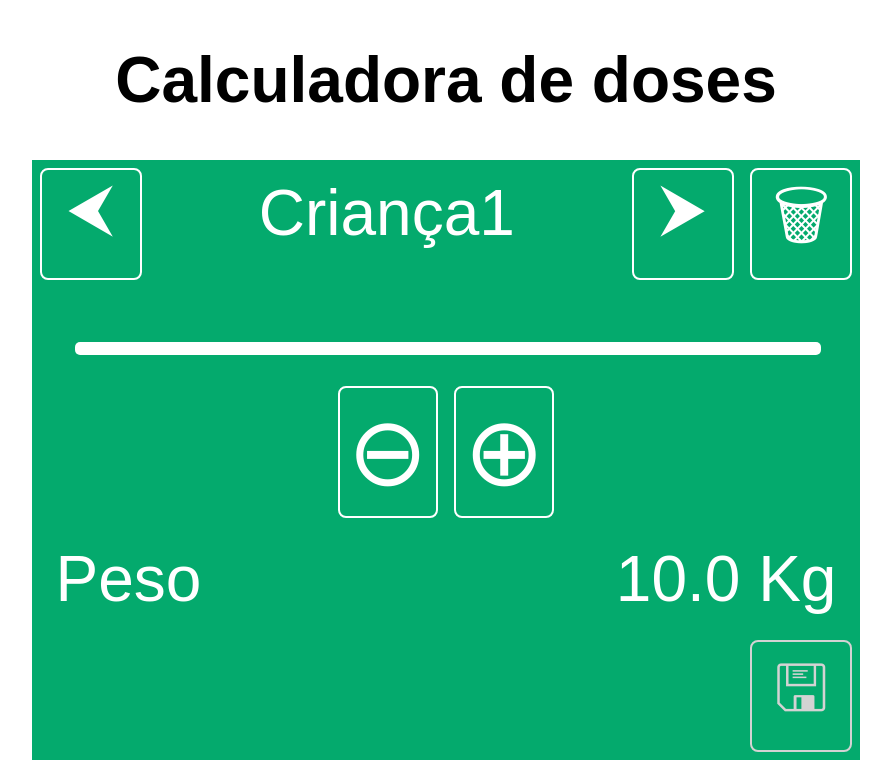
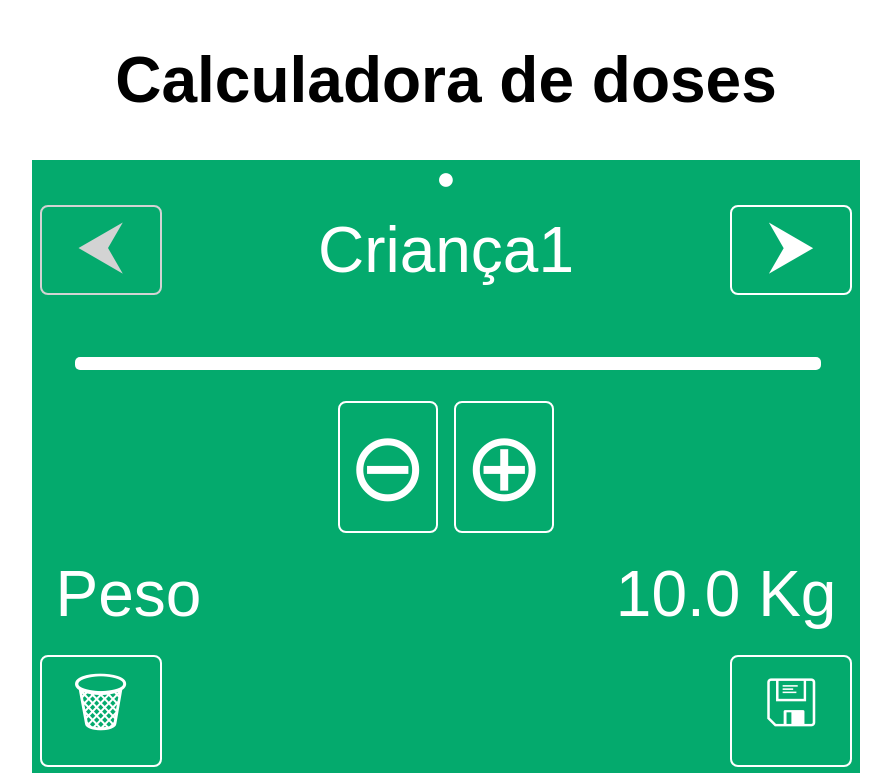
Before and after one commit to nunoi/calcdoses, a website built with Vite: page index.html in a window 1280 px wide. Both pictures are taken after a click on the element "🗑︎". Shown: the top 773 px of the page, without its empty margins (194-1085 px from the left). Built offline with nearby package versions, Linux system fonts and the light colour scheme.

Commit message:
Finalized support for multiple children Improved auto save timer

```diff
--- a/calcdose.css
+++ b/calcdose.css
@@ -124,9 +124,18 @@ body {
     margin-bottom: 16px;
 }
 
+.carouselrow {
+/*    display: grid;
+    grid-template-columns: 1fr 4fr 1fr 1fr;
+    padding: 8px 8px;
+    margin: 4px; */
+    text-align: center;
+    font-size: 32px;
+}
+
 .childrow {
     display: grid;
-    grid-template-columns: 1fr 4fr 1fr 1fr;
+    grid-template-columns: 1fr 4fr 1fr;
 /*    padding: 8px 8px;
     margin: 4px; */
 }
--- a/calcdose.js
+++ b/calcdose.js
@@ -11,6 +11,7 @@ const children = [];
 curChild = 0;
 
 var slider = document.getElementById("weightRange");
+var carouselDisplay = document.getElementById("carouselDisplay");
 var nameDisplay = document.getElementById("nameDisplay");
 var weightDisplay = document.getElementById("weightDisplay");
 var benuronDisplay = document.getElementById("benuronDisplay");
@@ -23,6 +24,7 @@ childDec?.addEventListener("click", handleChildDec);
 childInc?.addEventListener("click", handleChildInc);
 childDel?.addEventListener("click", handleChildDel);
 save?.addEventListener("click", saveData);
+nameDisplay?.addEventListener("focusout", handleNameChange);
 
 if (localStorage.getItem("children") === null) {
     addChild();
@@ -30,10 +32,13 @@ if (localStorage.getItem("children") === null) {
     // load pre-existing children
 }
 
-updateDisplay(children[curChild]);
+hasChanged = false;
+timerID = 0;
+updateDisplay();
 
 slider.oninput = function () {
     children[curChild].weight = this.value;
+    hasChanged = true;
     updateDisplay();
 }
 
@@ -41,16 +46,26 @@ function addChild() {
     num = children.length + 1;
     child = new Child("Criança" + num, 100);
     children.push(child);
+    hasChanged = true;
+}
 
+function handleNameChange() {
+    // alert("bla bla name changed");
+    if (children[curChild].name !== nameDisplay.innerHTML) {
+        children[curChild].name = nameDisplay.innerHTML;
+    }
+    hasChanged = true;
 }
 
 function handleDec() {
     children[curChild].weight = +children[curChild].weight - +1;
+    hasChanged = true;
     updateDisplay();
 }
 
 function handleInc() {
     children[curChild].weight = +children[curChild].weight + +1;
+    hasChanged = true;
     updateDisplay();
 }
 
@@ -58,25 +73,32 @@ function handleChildDec() {
     curChild -= 1;
     nameDisplay.innerHTML = children[curChild].name;
     weightDisplay.innerHTML = normWeight(children[curChild].weight);
-    if (curChild == 0) {
-        childDec.setAttribute('disabled', '');
-    }
+    updateDisplay();
 }
 
 function handleChildInc() {
-    addChild();
     curChild += 1;
+    if (curChild + 1 > children.length) {
+        addChild();
+    }
     nameDisplay.innerHTML = children[curChild].name;
     weightDisplay.innerHTML = normWeight(children[curChild].weight);
-    childDec.removeAttribute('disabled');
+    updateDisplay();
 }
 
 function handleChildDel() {
-    childDec.removeAttribute('disabled');
+    children.splice(curChild, 1);
+    if (children.length == 0) {
+        addChild();
+    }
+    hasChanged = true;
+    updateDisplay();
 }
 
 function saveData() {
-    save.setAttribute('disabled', '');
+    hasChanged = false;
+    clearTimeout(timerID);
+    updateDisplay();
 }
 
 // benuron
@@ -86,6 +108,7 @@ function saveData() {
 // max dose: 20-30mg/kg/day
 // max dose: 6.6-10mg/kg/dose (8h interval)
 function updateDisplay() {
+    // alert(curChild + " : " + children.length);
     child = children[curChild];
     w = child.weight;
     nameDisplay.innerHTML = child.name;
@@ -97,7 +120,28 @@ function updateDisplay() {
     benuronDisplay.innerHTML = Number(ben).toFixed(1);
     brufen20Display.innerHTML = Number(bru20).toFixed(1);
     brufen40Display.innerHTML = Number(bru40).toFixed(1);
-    setTimeout(function() { saveData(); }, 5000);
+    updateCarousel();
+    if (curChild == 0) {
+        childDec.setAttribute('disabled', '');
+    } else {
+        childDec.removeAttribute('disabled');
+    }
+    if (hasChanged) {
+        timerID = setTimeout(function () { saveData(); }, 10000);
+        save.removeAttribute('disabled');
+    } else {
+        save.setAttribute('disabled', '');
+    }
+}
+
+function updateCarousel() {
+    max = children.length;
+    str = "";
+    for (let i = 0; i < max; i++) {
+        curChild === i ? sub = "●" : sub = "○";
+        str += sub;
+    }
+    carouselDisplay.innerHTML = str;
 }
 
 function normWeight(w) {
--- a/index.html
+++ b/index.html
@@ -18,6 +18,8 @@
         &#128465;  🗑︎  => delete this child
         &#128427;  🖫  => save (disabled if already auto-saved)
         &#128712;  🛈  => show more information
+        &#9675;    ○  => show more information
+        &#9679;    ●  => show more information
     -->
 
     <!--
@@ -27,11 +29,13 @@
 
     <div class="maincontainer">
         <div class="childcontainer">
+            <div class="carouselrow">
+                <div><span id="carouselDisplay" contenteditable="plaintext-only">●</span></div>
+            </div>
             <div class="childrow">
                 <div id="childDec" class="cbutton" disabled="false">⮜</div>
                 <div class="displayname"><span id="nameDisplay" contenteditable="plaintext-only">Criança1</span></div>
                 <div id="childInc" class="cbutton">⮞</div>
-                <div id="childDel" class="cbutton">🗑︎</div>
             </div>
             <div class="slidercontainer">
                 <input class="slider" id="weightRange" type="range" min="20" max="300" value="120">
@@ -45,8 +49,7 @@
                 <div class="displayres"><span id="weightDisplay"></span>&nbsp;Kg</div>
             </div>
             <div class="childrow">
-                <div class="display">&nbsp;</div>
-                <div class="display">&nbsp;</div>
+                <div id="childDel" class="cbutton">🗑︎</div>
                 <div class="display">&nbsp;</div>
                 <div id="save" class="cbutton"><span id="saveChar">🖫</span></div>
             </div>
```
